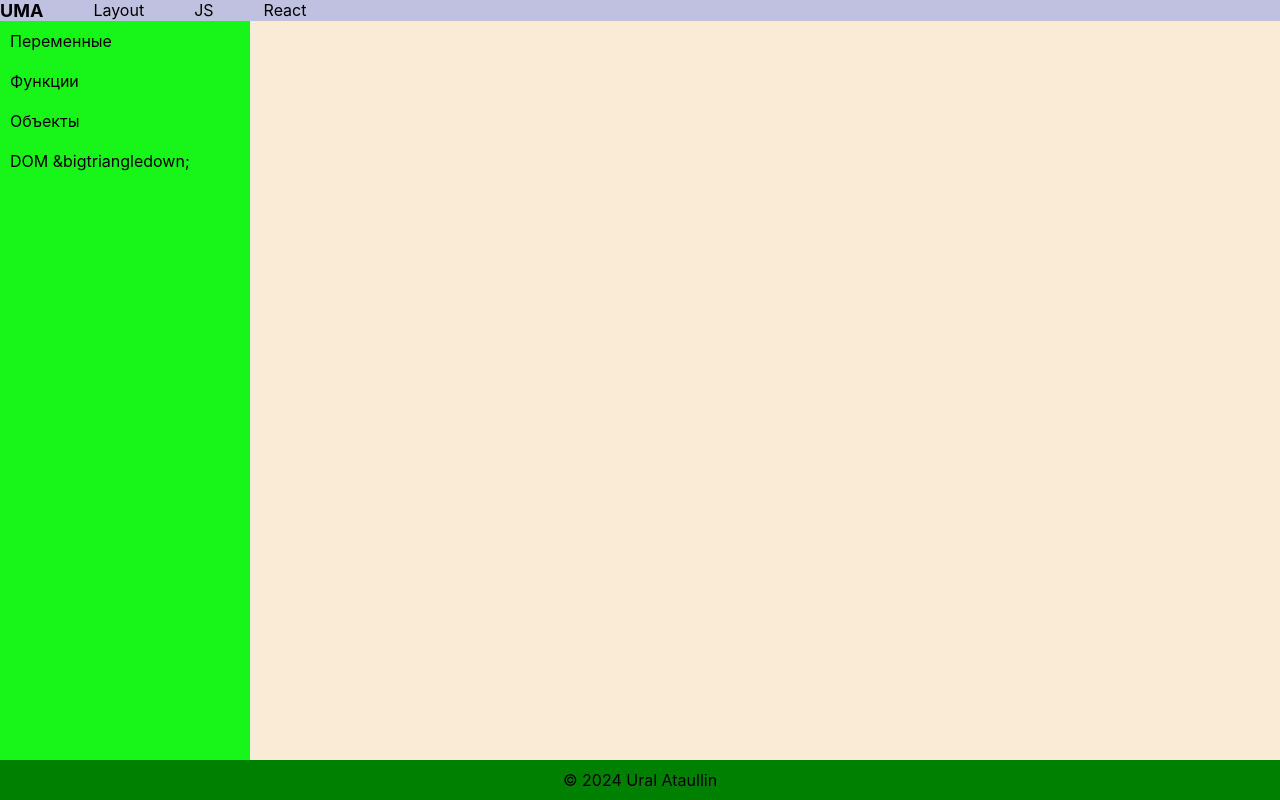
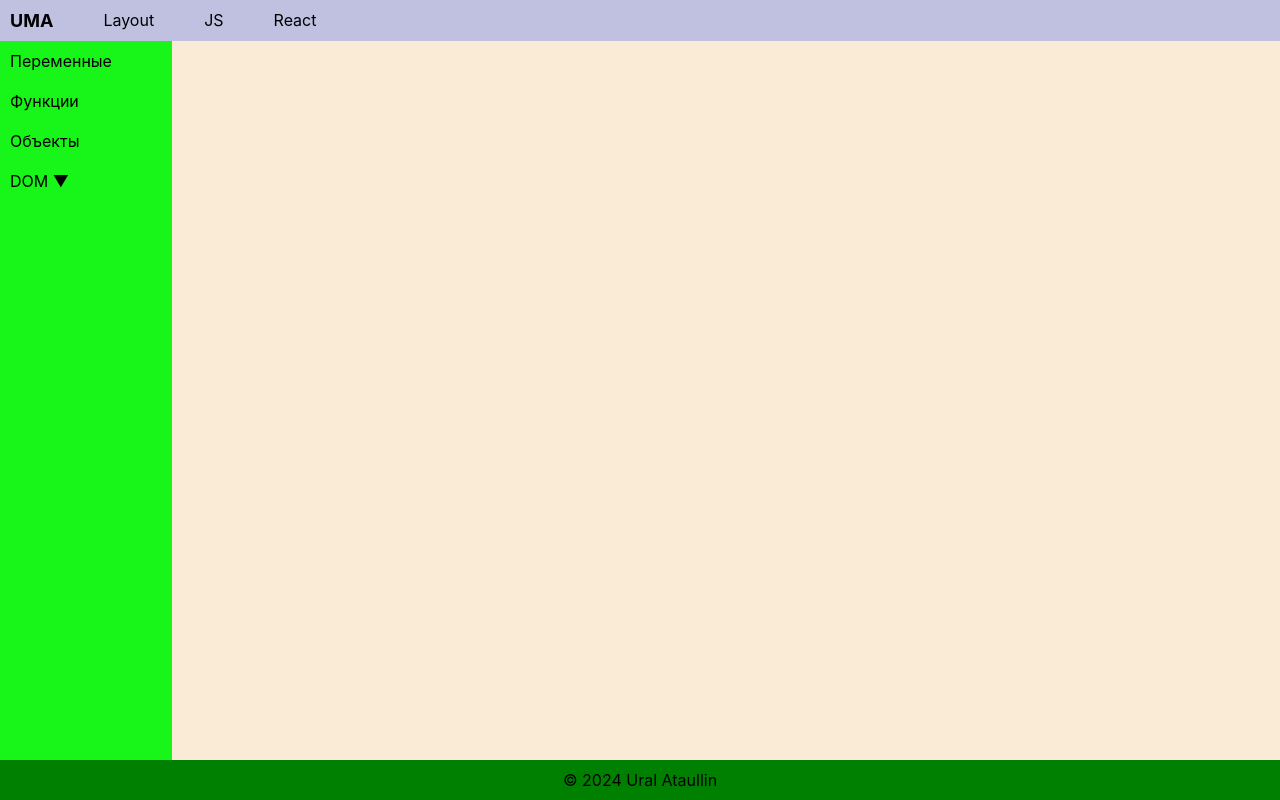
Before and after one commit to UMAtaullin/MyNotes, a React (Create React App) app: page /js in a window 1280 px wide. Built offline with nearby package versions, Linux system fonts and the light colour scheme.

Commit message:
css: add focus

```diff
--- a/src/components/Header/Header.jsx
+++ b/src/components/Header/Header.jsx
@@ -10,7 +10,8 @@ const Header = () => {
           <div className={cls.logo}>
             <NavLink to='main_page'>UMA</NavLink>
           </div>
-          <div className={cls.item}>
+          <div
+            className={cls.item}>
             <NavLink to='layout'>Layout</NavLink>
           </div>
           <div className={cls.item}>
--- a/src/components/Header/Header.module.css
+++ b/src/components/Header/Header.module.css
@@ -1,6 +1,8 @@
 .header {
   grid-area: h;
   background-color: rgb(192, 192, 224);
+  padding: 10px;
+  text-align: center;
 }
 
 .logo {
@@ -23,3 +25,8 @@
   display: flex;
   gap: 50px;
 }
+
+.item a:focus {
+  color: blue;
+  font-weight: bold;
+}
--- a/src/components/JS/JS.jsx
+++ b/src/components/JS/JS.jsx
@@ -22,10 +22,10 @@ const JS = () => {
             <NavLink to='/js/objects/'>Объекты</NavLink>
           </li>
           <li className={cls.item}>
-            <NavLink to='/js/dom/'>DOM &bigtriangledown;</NavLink>
+            <NavLink to='/js/dom/'>DOM &#9660;</NavLink>
             <ul>
               <li>
-                <NavLink to='/js/dom/ds'>DOM1 &bigtriangledown;</NavLink>
+                <NavLink to='/js/dom/ds'>DOM1 &#9660;</NavLink>
                 <ul>
                   <li>
                     <NavLink to='/js/dom/dd11'>DOM11</NavLink>
--- a/src/components/JS/JS.module.css
+++ b/src/components/JS/JS.module.css
@@ -30,6 +30,11 @@
   color: #fff;
 }
 
+.item a:focus {
+  color: blue;
+  font-weight: bold;
+}
+
 nav ul li ul {
   position: absolute;
   left: 0;
@@ -43,11 +48,11 @@ nav ul li ul li {
   border: 1px solid rgba(0, 0, 0, .1)
 }
 
-nav ul li ul li ul{
+nav ul li ul li ul {
   left: 168px;
   top: 0;
 }
 
-nav ul li:hover > ul {
+nav ul li:hover>ul {
   display: initial;
 }
```
